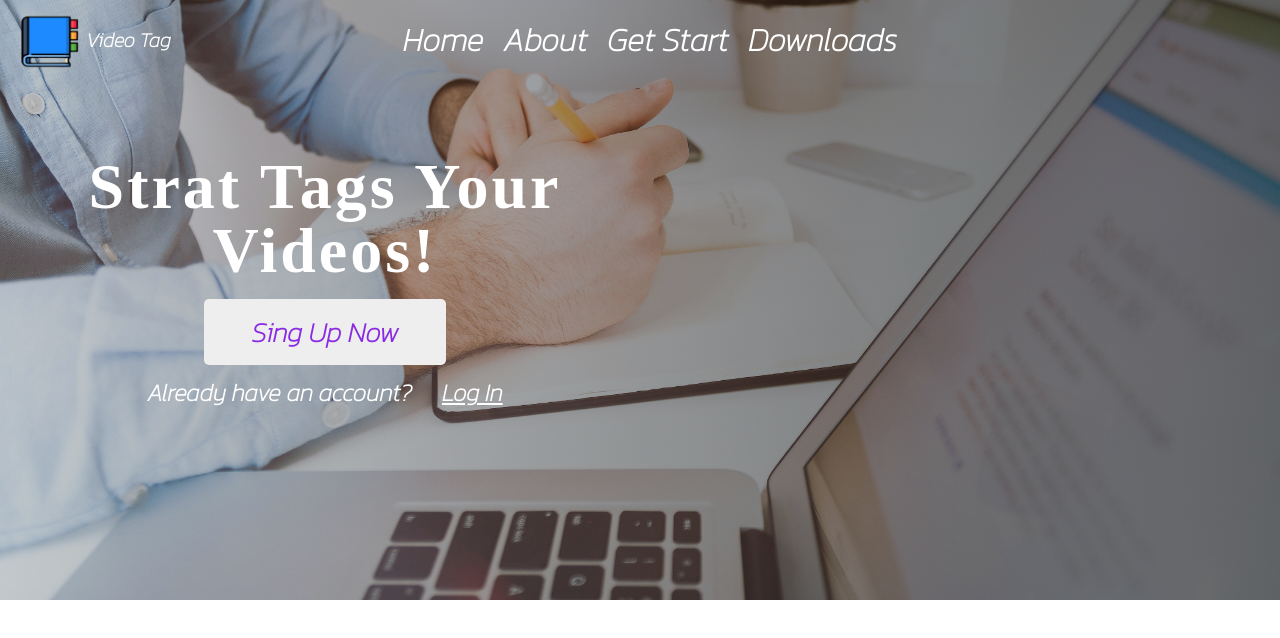
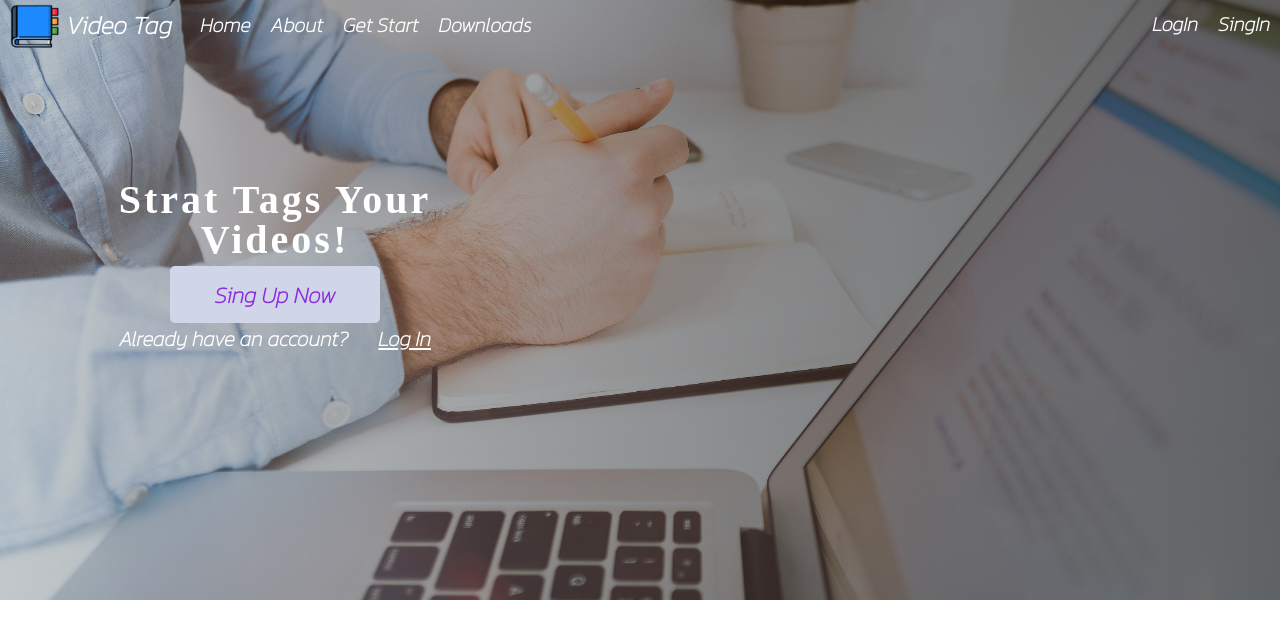
Before and after one commit to OmerMiz1/VTM-Website, a React (Create React App) app: page / in a window 1280 px wide. Shown: the top 638 px of the page. Built offline with nearby package versions, Linux system fonts and the light colour scheme.

Commit message:
fix size and add login in navbar

```diff
--- a/src/components/BrandLogo/BrandLogo.style.js
+++ b/src/components/BrandLogo/BrandLogo.style.js
@@ -4,16 +4,17 @@ import styled from 'styled-components';
 export const BrandLogoContainer = styled.div`
     display: flex;
     align-items: center;
+    margin-left: 10px;
+    margin-right: 8px;
+
 `;
 
 // LogoImage , get size or default
 export const LogoImage = styled.div`
     /* margin-top: 4px; */
     display: flex;
-
     align-items: center;
     justify-content: center;
-
 
     width: ${({size}) => size ? size + "px": "1erm"};
     height: ${({size}) => size ? size + "px": "1erm"};
@@ -28,7 +29,7 @@ export const LogoImage = styled.div`
 // LogoTitle , get size and text color or default
 export const LogoTitle = styled.h2`
     margin: 0px;
-    font-size: ${({size}) => size ? Math.floor(size/3) + "px" : "25px" };
+    font-size: ${({size}) => size ? Math.floor(size/2) + "px" : "25px" };
     color: ${({ color }) => (color ? color : "#fff")};
     font-weight:600;
     margin-left: 6px;
--- a/src/components/Navbar/Navbar.style.js
+++ b/src/components/Navbar/Navbar.style.js
@@ -4,37 +4,20 @@ import {NavLink as Link} from 'react-router-dom';
 // navbar style
 export const Navbar = styled.nav`
     background: transparent;
-    height: 80px;
+    height: 65px;
     width:100%;
-    display: flex;
-    justify-content: center;
-    font-weight: 700;
-`;
+    display: block;
+    /* justify-content: space-between; */
+    padding: 0, 1.25rem;
 
 
-// link style
-export const NavLink = styled(Link)`
-    color:#fff;
-    font-size: 2rem;
-    display: flex;
-    align-items:center;
-    text-decoration: none;
-    cursor: pointer;
-    margin-left: 20px;
-
-    // for small screen:
-    @media screen and (max-width: 400px) {
-        position: absolute;
-        top: 10px;
-        left: 25px;
-    }
 `;
 
 export const NavIcon = styled.div`
-    display: block;
-    position: absolute;
-    top:10px;
-    left:20px;
+    /* display: flex; */
+    /* position: absolute; */
+    /* top:10px;
+    left:20px; */
     cursor: pointer;
     color: #fff;
 
@@ -44,3 +27,36 @@ export const NavIcon = styled.div`
         color:red
     }
 `;
+
+export const NavSectionContent = styled.section`
+    display: flex;
+    font-weight: 600;
+    float: ${({float}) => float ? float: "left"};
+    margin-top: ${({ marginTop}) => marginTop ? marginTop: "0px"};
+    margin-right: 10px;
+
+
+
+`
+// link style
+export const NavLink = styled(Link)`
+    color:#fff;
+    font-size: 20px;
+    display: flex;
+    align-items:center;
+    text-decoration: none;
+    cursor: pointer;
+    margin-left: 20px;
+    transition: all 200ms ease-in-out;
+
+    &:hover {
+        filter: contrast(0.6)
+    }
+
+    // for small screen:
+    @media screen and (max-width: 400px) {
+        position: absolute;
+        top: 10px;
+        left: 25px;
+    }
+`;
--- a/src/components/Navbar/index.js
+++ b/src/components/Navbar/index.js
@@ -1,21 +1,27 @@
 import React from 'react';
-import {Navbar, NavLink, NavIcon} from './Navbar.style';
+import {Navbar, NavLink, NavSectionContent, NavIcon} from './Navbar.style';
 import BrandLogo from '../BrandLogo';
 
 
 function index(props) {
     return (
-        <>
-            <Navbar>
+        <Navbar>
+            <NavSectionContent>
                 <NavIcon>
-                    <BrandLogo size={60} color='#fff'></BrandLogo>
+                    <BrandLogo size={50} color='#fff'></BrandLogo>
                 </NavIcon>
                 <NavLink to='/'>Home</NavLink>
                 <NavLink to='/About'>About</NavLink>
                 <NavLink to='/GetStart'>Get Start</NavLink>
                 <NavLink to='/Downloads'>Downloads</NavLink>
-            </Navbar>
-        </>
+            </NavSectionContent>
+            <NavSectionContent float="right" marginTop="9px">
+                <NavLink to='/GetStart'>LogIn</NavLink>
+                <NavLink to='/Downloads'>SingIn</NavLink>
+            </NavSectionContent>
+
+        </Navbar>
+
     )
 }
 
--- a/src/pages/HomePage/TopSection/TopSection.style.js
+++ b/src/pages/HomePage/TopSection/TopSection.style.js
@@ -1,7 +1,7 @@
 import styled from 'styled-components';
 import imageBackground from '../../../images/backgrounds/summaryBackgroungImage.jpg'
 
-// top section container style - image full screan
+// top section container style - image 600px screen
 export const TopSectionContainer = styled.section`
     background: linear-gradient(to left, rgba(0,0,0,0.6), rgba(0,0,0,0.2)), url(${imageBackground});
     /* height:100vh; */
@@ -10,7 +10,7 @@ export const TopSectionContainer = styled.section`
     background-position: center ;
     background-size: cover;
 `;
-
+// top section context style - left of the screen
 export const TopSectionContent = styled.div`
     /* display: block;
     position: absolute;
@@ -23,68 +23,77 @@ export const TopSectionContent = styled.div`
     padding: 0rem calc((100vw-1300px) / 2);
 `;
 
+// top items in the section style - center all and choose size
+// mubile full of the screen
 export const TopSectionItems = styled.div`
     display: flex;
     flex-direction:column;
     justify-content: center;
     align-items: flex-start;
     height:600px;
-    height: 100vh;
+    /* height: 100vh; */
     max-height: 100%;
     padding: 0 2rem;
-    width: 650px;
+    width: 550px;
     color: #fff;
     /* text-transform: uppercase; */
     line-height: 1;
     font-weight: bold;
 
-    @media screen and (max-width: 650px) {
+    @media screen and (max-width: 550px) {
         width: 100%;
     }
 `;
 
+// top H1 style - choose size and margin
 export const TopSectionH1 = styled.h1`
-    font-size: clamp(2.5rem, 8vw, 4rem);
-    margin-bottom: 1rem;
+    font-size: clamp(1.8rem, 6vw, 2.5rem);
+    padding: 0px 10px;
+    margin-bottom: 6px;
     /* box-shadow: 0px 3px #e9ba23; */
     letter-spacing: 3px;
     text-align: center;
     font-family: serif;
-
 `;
 
+// top Button style - TODO chanege colors
 export const TopSectionBtn = styled.button`
-    font-size: 1.7rem;
-    padding: 0.8rem 3rem;
+    font-size: 1.4rem;
+    padding: 0.7rem 2.8rem;
     border: none;
-    background-color: #eeeeee;
+    background-color: #d1d5e8;
     color: blueviolet;
     font-weight: bold;
     display:block;
     margin-left: auto;
     margin-right: auto;
-    margin-bottom:1rem;
     transition: 0.2s ease-out;
     border-radius: 5px;
+    outline: none;
+    font-weight: 1000;
+    cursor: pointer;
+    margin-bottom: 6px;
+
 
     &:hover {
-        background-color: #D3D3D3;
+        background-color: #b3b7c8;
         transition: 0.2s ease-in;
+        outline: none;
 
     }
+`;
 
-
-
-
-
-`;
+// top p style - center and margin each ohter
+// props margin and cursor
 export const TopSectionP = styled.p`
     display:inline;
-    font-size: clamp(1.5rem, 2vw, 1.5rem);
-    cursor: ${({cursor}) => (cursor? cursor: "none")};
+    font-size: clamp(1.3rem, 1.7vw, 1.3rem);
+    cursor: ${({cursor}) => (cursor? cursor: "default")};
     margin-left: ${({marginleft}) => (marginleft? marginleft: "0px")};
+    font-weight: 700;
+
     /* margin-bottom: 2rem; */
-    @media screen and (max-width: 650px) {
+    @media screen and (max-width: 550px) {
         width: 100%;
         display: block;
         margin-left:auto;
@@ -95,10 +104,10 @@ export const TopSectionP = styled.p`
     }
 `;
 
+// top continer p style - center and margin
 export const ContainerP = styled.div`
     margin-left: auto;
     margin-right: auto;
     align-items: center;
     justify-content: center;
-
 `;
--- a/src/pages/HomePage/TopSection/index.js
+++ b/src/pages/HomePage/TopSection/index.js
@@ -1,10 +1,23 @@
 import React from 'react'
+import Navbar from '../../../components/Navbar'
+import {TopSectionContainer, TopSectionContent, TopSectionItems,
+     TopSectionH1, TopSectionBtn, TopSectionP, ContainerP} from './TopSection.style'
 
 function TopSection() {
     return (
-        <div>
-            <h1> start</h1>
-        </div>
+        <TopSectionContainer>
+            <Navbar></Navbar>
+            <TopSectionContent>
+                <TopSectionItems>
+                    <TopSectionH1>Strat Tags Your Videos!</TopSectionH1>
+                    <TopSectionBtn>Sing Up Now</TopSectionBtn>
+                    <ContainerP>
+                        <TopSectionP marginleft="0px">Already have an account?</TopSectionP>
+                        <TopSectionP marginleft="30px" cursor="pointer"><u>Log In</u></TopSectionP>
+                    </ContainerP>
+                </TopSectionItems>
+            </TopSectionContent>
+        </TopSectionContainer>
     )
 }
 
--- a/src/pages/HomePage/index.js
+++ b/src/pages/HomePage/index.js
@@ -1,24 +1,9 @@
 import React from 'react'
-import Navbar from '../../components/Navbar'
 import TopSection from './TopSection'
-import {TopSectionContainer, TopSectionContent, TopSectionItems,
-     TopSectionH1, TopSectionBtn, TopSectionP, ContainerP} from './TopSection/TopSection.style'
 
 function index() {
     return (
-        <TopSectionContainer>
-            <Navbar></Navbar>
-            <TopSectionContent>
-                <TopSectionItems>
-                    <TopSectionH1>Strat Tags Your Videos!</TopSectionH1>
-                    <TopSectionBtn>Sing Up Now</TopSectionBtn>
-                    <ContainerP>
-                        <TopSectionP marginleft="0px">Already have an account?</TopSectionP>
-                        <TopSectionP marginleft="30px" cursor="pointer"><u>Log In</u></TopSectionP>
-                    </ContainerP>
-                </TopSectionItems>
-            </TopSectionContent>
-        </TopSectionContainer>
+        <TopSection></TopSection>
     )
 }
 
```
